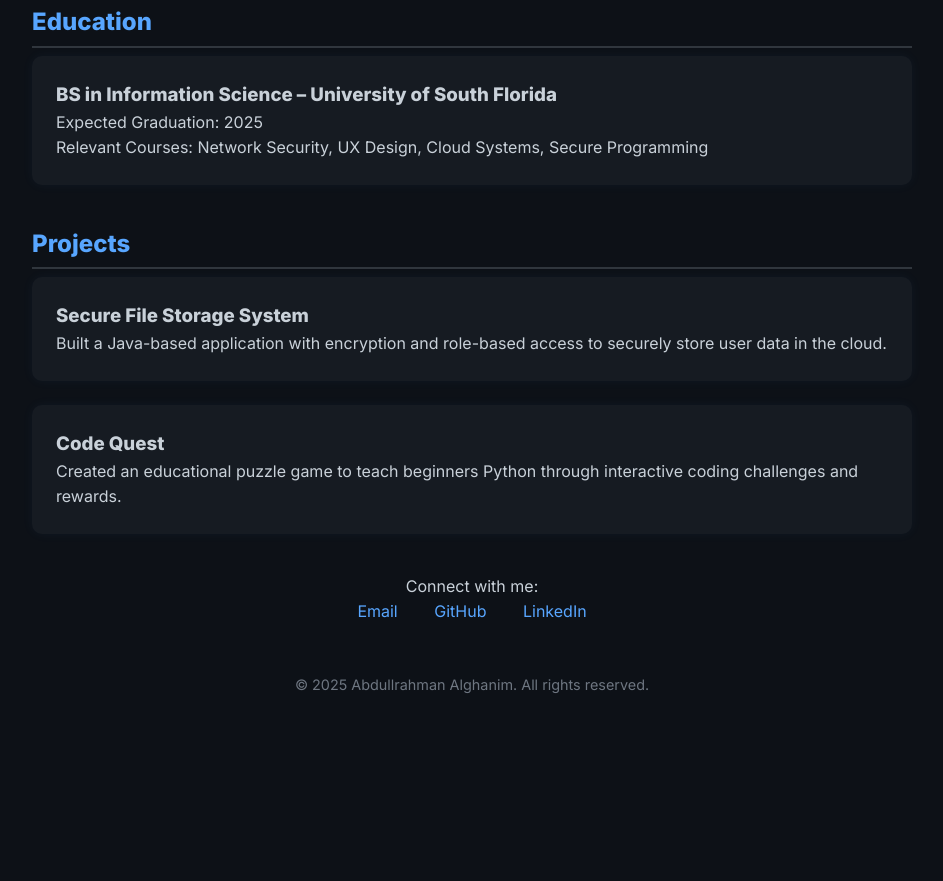
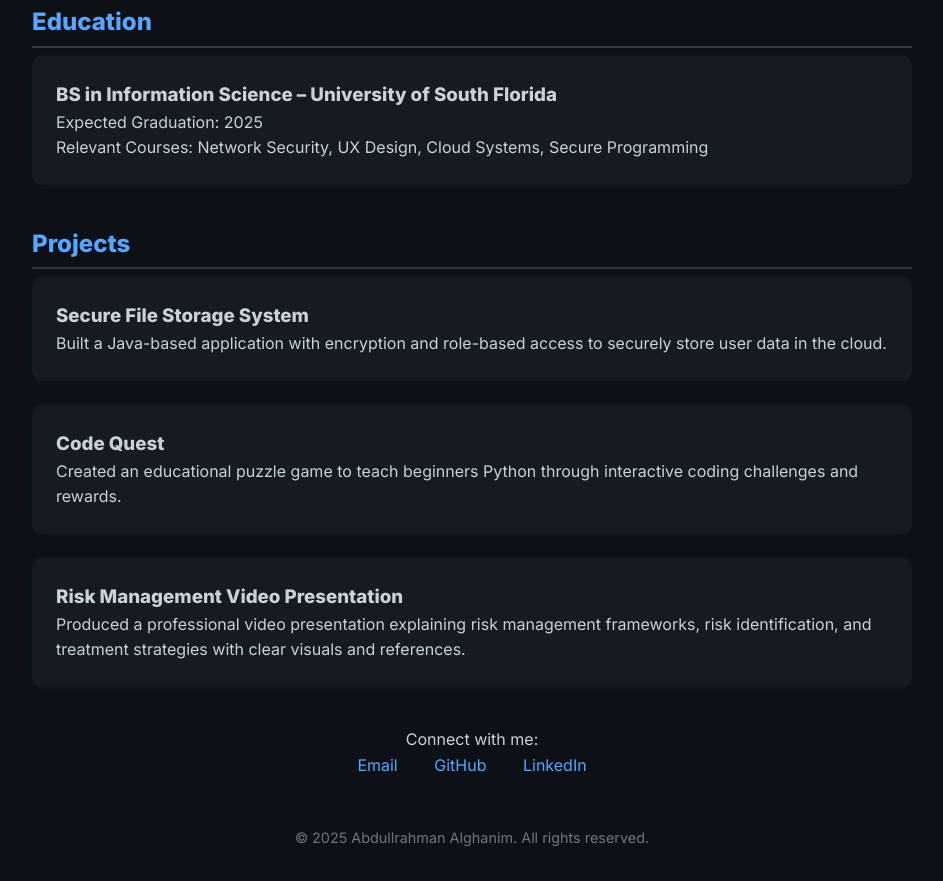
Before and after one commit to Abdul22002/abdul22002.github.io, a plain HTML site: page index.html in a window 1280 px wide. Shown: the part 889-1770 px from the top of the page, without its empty margins (168-1111 px from the left). Before the commit the page ends 1617 px from the top, so only its background shows below. Drawn offline with Linux system fonts and the light colour scheme.

Commit message:
Update index.html

```diff
--- a/index.html
+++ b/index.html
@@ -174,6 +174,10 @@
         <h3>Code Quest</h3>
         <p>Created an educational puzzle game to teach beginners Python through interactive coding challenges and rewards.</p>
       </div>
+      <div class="card">
+        <h3>Risk Management Video Presentation</h3>
+        <p>Produced a professional video presentation explaining risk management frameworks, risk identification, and treatment strategies with clear visuals and references.</p>
+      </div>
     </section>
 
     <div class="contact">
```
